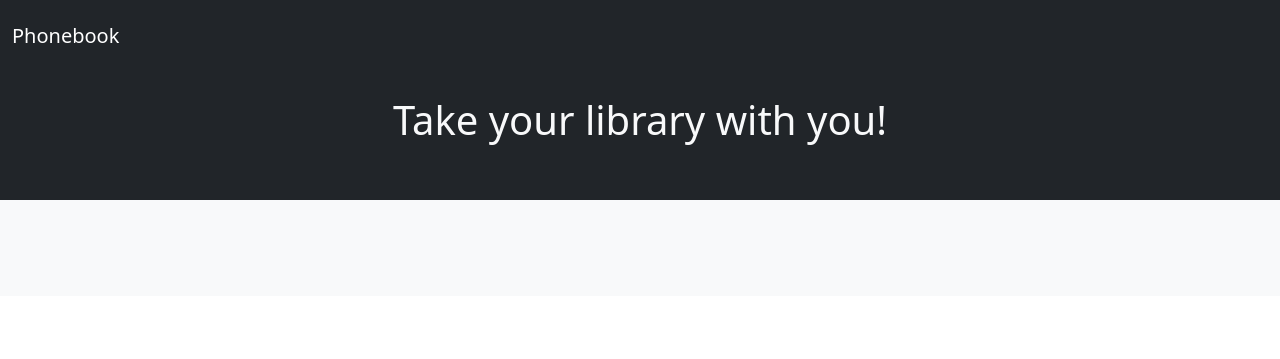
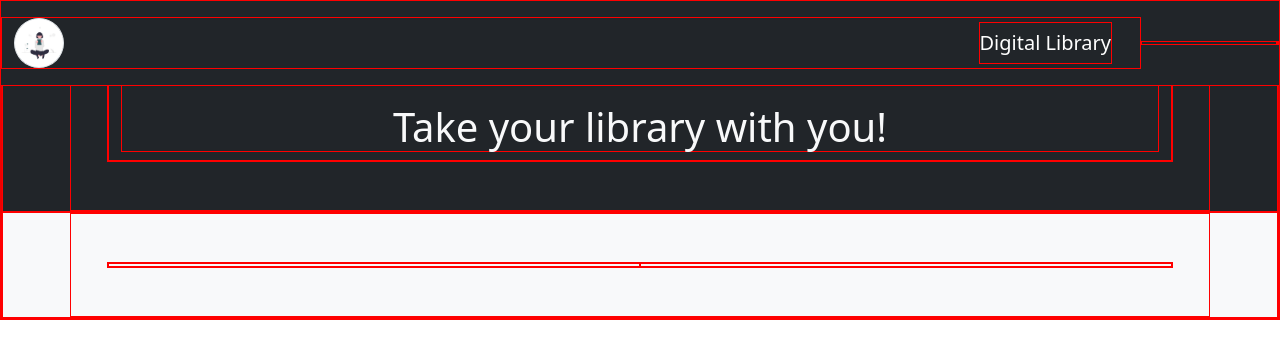
Before and after one commit to KrDonaldson/DigitalLibrary, a Flask app: page / in a window 1280 px wide. Shown: the top 359 px of the page. Run offline with Flask 2, Linux system fonts and the light colour scheme; some libraries are stand-ins or nearby versions.

Commit message:
added icon and basic styling

```diff
--- /dev/null
+++ b/app/static/css/main.css
@@ -0,0 +1,5 @@
+* {
+    border: 1px solid red;
+    margin: 0;
+    padding: 0;
+}
--- a/app/templates/base.html
+++ b/app/templates/base.html
@@ -8,13 +8,15 @@
 <link rel="stylesheet" href="https://cdnjs.cloudflare.com/ajax/libs/twitter-bootstrap/5.1.0/css/bootstrap.min.css">
 <link rel="stylesheet" href="https://cdnjs.cloudflare.com/ajax/libs/font-awesome/5.15.4/css/all.min.css">
 <link rel="stylesheet" href="assets/css/style.css">
+<link rel="stylesheet" href="../static/css/main.css">
 <title>Digital Library</title>
 </head>
 <body>
 
     <nav class="navbar navbar-expand-lg bg-dark navbar-dark py-3 fixed-top">
         <div class="container">
-            <a href="#" class="navbar-brand">Phonebook</a>
+            <img src="../static/images/undraw_Reading_re_29f8.png" alt="small icon of human reading" class="img-thumbnail rounded-circle" width ="50">
+            <a href="#" class="navbar-brand">Digital Library</a>
         </div>
         <button class="navbar-toggler" type="button" data-bs-toggle="collapse" data-bs-target="#navmenu">
             <span class="navbar-toggler-icon"></span>
```
Also changed, not shown: app/static/images/undraw_Book_reading_re_fu2c (1).png (added), app/static/images/undraw_Book_reading_re_fu2c.png (added), app/static/images/undraw_Bookshelves_re_lxoy.png (added), app/static/images/undraw_Devices_re_dxae.png (added), app/static/images/undraw_Reading_re_29f8.png (added), app/static/images/undraw_mathematics_4otb.png (added), app/static/images/undraw_road_to_knowledge_m8s0.png (added).
